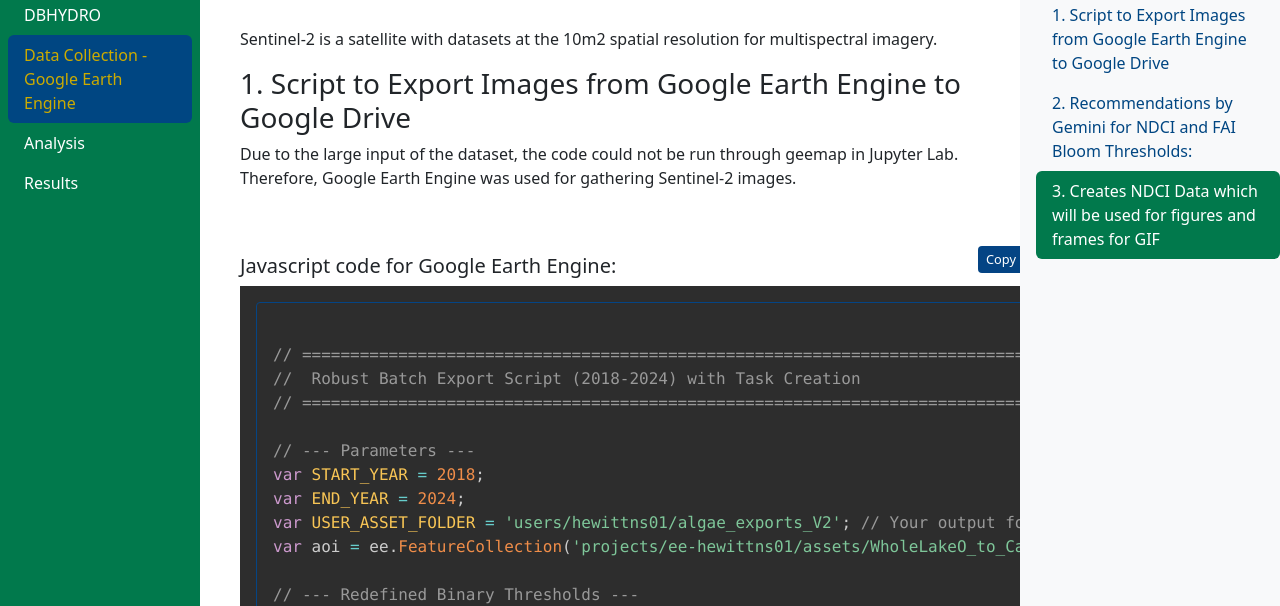
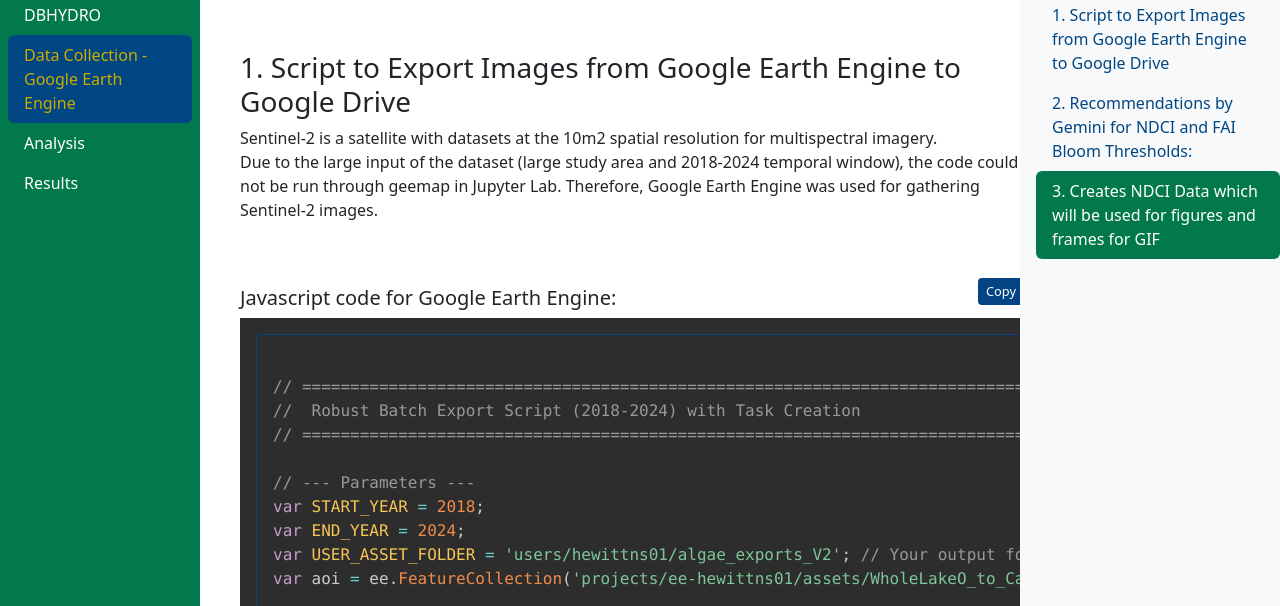
Before and after one commit to hewittns01/CRHAB, a plain HTML site: page gee.html in a window 1280 px wide. Shown: the part 165-771 px from the top of the page. Drawn offline with nearby package versions, Linux system fonts and the light colour scheme.

Commit message:
Update gee.html

```diff
--- a/gee.html
+++ b/gee.html
@@ -102,9 +102,11 @@
   <main class="main-content">
     <h1 id="section1">Data Collection - Google Earth Engine and Sentinel-2</h1>
     <br>
-    <p>Sentinel-2 is a satellite with datasets at the 10m2 spatial resolution for multispectral imagery.</p>
+    <br>
     <h3 id="section2">1. Script to Export Images from Google Earth Engine to Google Drive</h3>
-    <p>Due to the large input of the dataset, the code could not be run through geemap in Jupyter Lab. Therefore, Google Earth Engine was used for gathering Sentinel-2 images.</p>
+    <p>Sentinel-2 is a satellite with datasets at the 10m2 spatial resolution for multispectral imagery.
+        <br>
+        Due to the large input of the dataset (large study area and 2018-2024 temporal window), the code could not be run through geemap in Jupyter Lab. Therefore, Google Earth Engine was used for gathering Sentinel-2 images.</p>
 
     <br></br>
 
```
